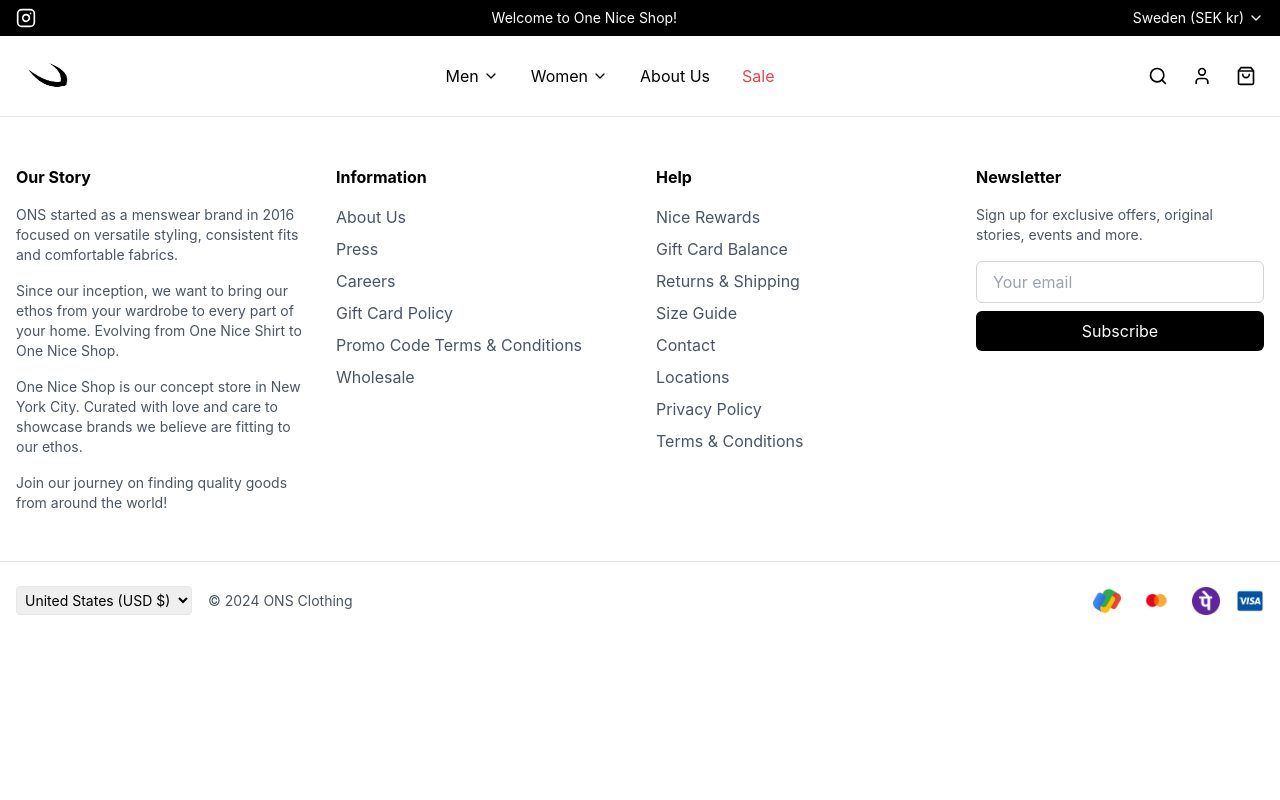
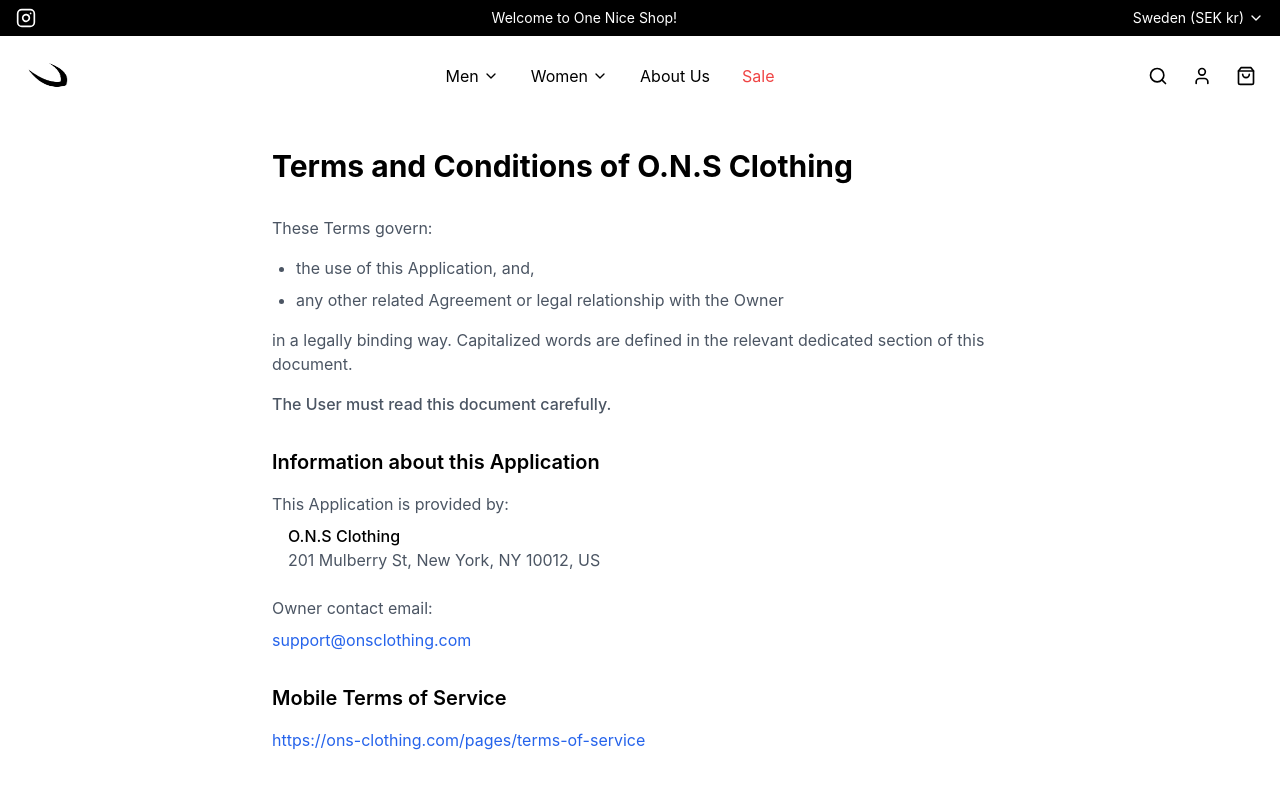
Before and after one commit to ArchanaMylsamy/Udobn, a React (Create React App) app: page /terms in a window 1280 px wide. Shown: the top 800 px of the page. Built offline with nearby package versions, Linux system fonts and the light colour scheme.

Commit message:
Added static template page

```diff
--- a/src/App.js
+++ b/src/App.js
@@ -7,6 +7,7 @@
 import LoginForm from './pages/Account/login';
 import RegistrationForm from './pages/Account/register';
 import Contact from './pages/Contact/contact'
+import Terms_Conditions from './pages/Terms&Conditions/terms'
 import Footer from './components/footer';
 function App() {
   return (
@@ -19,6 +20,7 @@
         <Route path="/contact" element={<Contact/>}/>
         <Route path="/login" element={<LoginForm/>}/>
         <Route path="/register" element={<RegistrationForm/>}/>
+        <Route path="/terms" element={<Terms_Conditions/>}/>
       </Routes>
       </BrowserRouter>
      <Footer/>
--- a/src/components/footer.jsx
+++ b/src/components/footer.jsx
@@ -13,7 +13,7 @@
           <div className="space-y-4">
             <h3 className="font-bold">Our Story</h3>
             <p className="text-gray-600 text-sm">
-              ONS started as a menswear brand in 2016 focused on versatile styling, consistent fits and comfortable
+              Udobn started as a menswear brand in 2016 focused on versatile styling, consistent fits and comfortable
               fabrics.
             </p>
             <p className="text-gray-600 text-sm">
@@ -33,17 +33,8 @@
               <a href="/about" className="block text-gray-600 hover:text-gray-900">
                 About Us
               </a>
-              <a href="#" className="block text-gray-600 hover:text-gray-900">
-                Press
-              </a>
-              <a href="#" className="block text-gray-600 hover:text-gray-900">
-                Careers
-              </a>
-              <a href="#" className="block text-gray-600 hover:text-gray-900">
-                Gift Card Policy
-              </a>
-              <a href="#" className="block text-gray-600 hover:text-gray-900">
-                Promo Code Terms & Conditions
+              <a href="/contact" className="block text-gray-600 hover:text-gray-900">
+                Contact
               </a>
               <a href="#" className="block text-gray-600 hover:text-gray-900">
                 Wholesale
@@ -55,19 +46,10 @@
             <h3 className="font-bold">Help</h3>
             <div className="space-y-2">
               <a href="#" className="block text-gray-600 hover:text-gray-900">
-                Nice Rewards
-              </a>
-              <a href="#" className="block text-gray-600 hover:text-gray-900">
-                Gift Card Balance
-              </a>
-              <a href="#" className="block text-gray-600 hover:text-gray-900">
                 Returns & Shipping
               </a>
               <a href="#" className="block text-gray-600 hover:text-gray-900">
                 Size Guide
-              </a>
-              <a href="/contact" className="block text-gray-600 hover:text-gray-900">
-                Contact
               </a>
               <a href="#" className="block text-gray-600 hover:text-gray-900">
                 Locations
@@ -75,7 +57,7 @@
               <a href="#" className="block text-gray-600 hover:text-gray-900">
                 Privacy Policy
               </a>
-              <a href="#" className="block text-gray-600 hover:text-gray-900">
+              <a href="/terms" className="block text-gray-600 hover:text-gray-900">
                 Terms & Conditions
               </a>
             </div>
@@ -105,7 +87,7 @@
               <select className="text-sm border rounded p-1">
                 <option>United States (USD $)</option>
               </select>
-              <p className="text-sm text-gray-600">© 2024 ONS Clothing</p>
+              <p className="text-sm text-gray-600">© 2025 Udobn Clothing</p>
             </div>
             <div className="flex flex-wrap items-center justify-center gap-4">
               <img src={googlepay} alt="Google Pay" className="h-7" />
--- /dev/null
+++ b/src/pages/Terms&Conditions/terms.jsx
@@ -0,0 +1,59 @@
+import React from 'react';
+
+const TermsAndConditions = () => {
+  return (
+    <div className="min-h-screen bg-white">
+
+
+      {/* Main Content */}
+      <main className="container mx-auto px-4 py-8 max-w-3xl">
+        <h1 className="text-3xl font-bold mb-8">Terms and Conditions of O.N.S Clothing</h1>
+
+        <section className="mb-8">
+          <p className="text-gray-600 mb-4">These Terms govern:</p>
+          <ul className="list-disc ml-6 mb-4 text-gray-600">
+            <li className="mb-2">the use of this Application, and,</li>
+            <li className="mb-2">any other related Agreement or legal relationship with the Owner</li>
+          </ul>
+          <p className="text-gray-600 mb-4">
+            in a legally binding way. Capitalized words are defined in the relevant dedicated section of this document.
+          </p>
+          <p className="text-gray-600 font-medium mb-8">
+            The User must read this document carefully.
+          </p>
+        </section>
+
+        <section className="mb-8">
+          <h2 className="text-xl font-semibold mb-4">Information about this Application</h2>
+          <div className="mb-6">
+            <p className="text-gray-600 mb-2">This Application is provided by:</p>
+            <div className="ml-4">
+              <p className="font-medium">O.N.S Clothing</p>
+              <p className="text-gray-600">201 Mulberry St, New York, NY 10012, US</p>
+            </div>
+          </div>
+          <div className="mb-6">
+            <p className="text-gray-600 mb-2">Owner contact email:</p>
+            <p className="text-blue-600 hover:underline">
+              <a href="mailto:support@onsclothing.com">support@onsclothing.com</a>
+            </p>
+          </div>
+        </section>
+
+        <section className="mb-8">
+          <h2 className="text-xl font-semibold mb-4">Mobile Terms of Service</h2>
+          <a
+            href="https://ons-clothing.com/pages/terms-of-service"
+            className="text-blue-600 hover:underline"
+          >
+            https://ons-clothing.com/pages/terms-of-service
+          </a>
+        </section>
+
+
+      </main>
+    </div>
+  );
+};
+
+export default TermsAndConditions;
```
